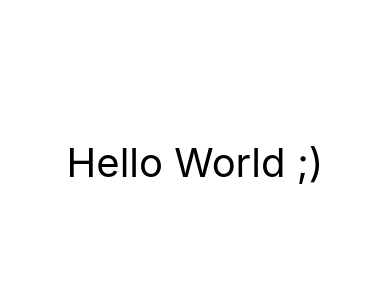
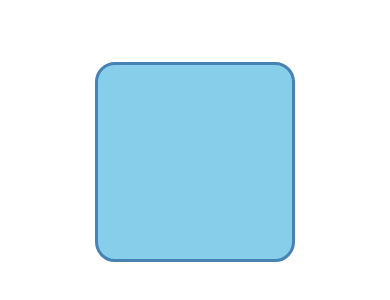
Before and after one commit to arthursaracco/carr-bleu, a React Native app: screen / in a window 390 px wide. Shown: the part 260-560 px from the top of the page. Built offline with nearby package versions, Linux system fonts and the light colour scheme.

Commit message:
carré bleu

```diff
--- a/App.tsx
+++ b/App.tsx
@@ -4,7 +4,7 @@ import { StyleSheet, Text, View } from 'react-native';
 export default function App() {
   return (
     <View style={styles.container}>
-      <Text style={styles.font}>Hello World ;)</Text>
+      <Text style={styles.square}></Text>
       <StatusBar style="auto" />
     </View>
   );
@@ -17,5 +17,13 @@ const styles = StyleSheet.create({
     alignItems: 'center',
     justifyContent: 'center',
   },
-  font:{fontSize:40}
+  font:{fontSize:40},
+  square: {
+    backgroundColor: 'skyblue',
+    height: 200,
+    width: 200,
+    borderColor: 'steelblue',
+    borderRadius:20,
+    borderWidth:3,
+},
 });
```
